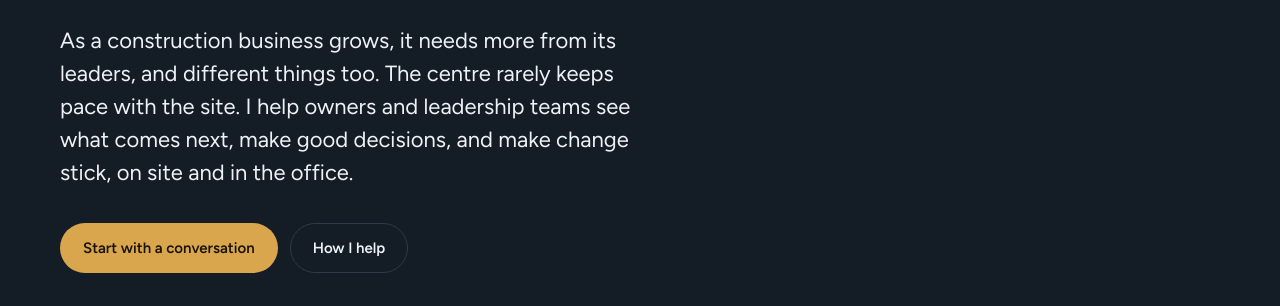
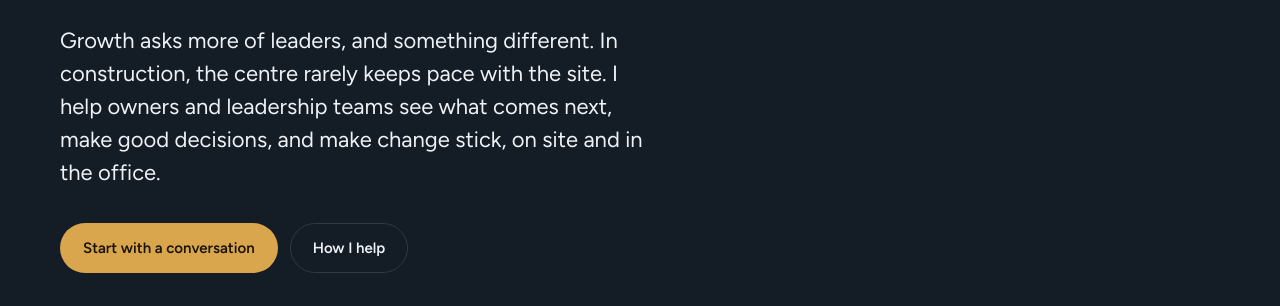
Before and after one commit to garyinman/website, a plain HTML site: page index.html in a window 1280 px wide. Shown: the part 494-800 px from the top of the page. Drawn offline with Linux system fonts and the light colour scheme.

Commit message:
Slicker lede

```diff
--- a/index.html
+++ b/index.html
@@ -442,7 +442,7 @@ footer .wrap{display:flex;flex-wrap:wrap;justify-content:space-between;gap:12px;
       <div>
         <div class="eyebrow">For construction businesses ready for their next stage</div>
         <h1 id="hero-title">Growth,<br><em>without losing what makes you special.</em></h1>
-        <p class="lede">As a construction business grows, it needs more from its leaders, and different things too. The centre rarely keeps pace with the site. I help owners and leadership teams see what comes next, make good decisions, and make change stick, on site and in the office.</p>
+        <p class="lede">Growth asks more of leaders, and something different. In construction, the centre rarely keeps pace with the site. I help owners and leadership teams see what comes next, make good decisions, and make change stick, on site and in the office.</p>
         <div class="cta">
           <a class="btn btn-gold" href="#contact">Start with a conversation</a>
           <a class="btn btn-ghost" href="#help">How I help</a>
```
